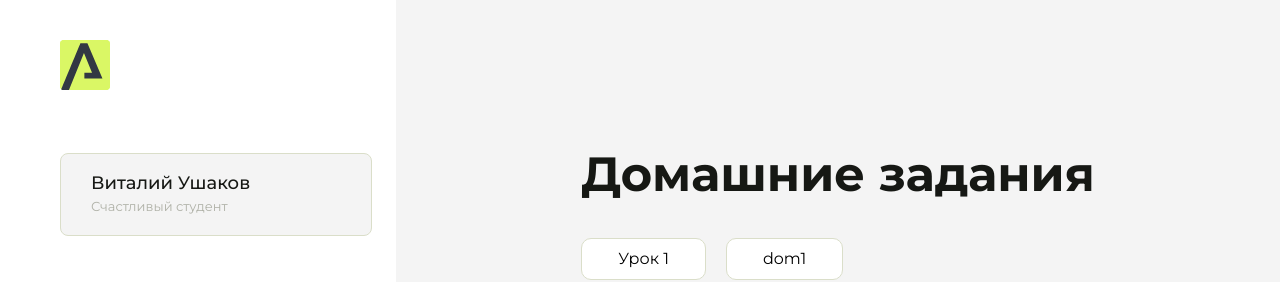
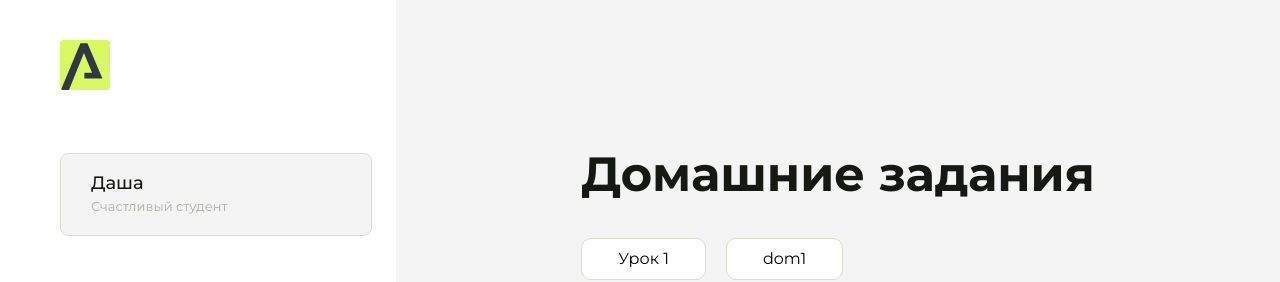
Before and after one commit to Orlikova-Daria/homework, a plain HTML site: page index.html in a window 1280 px wide. Shown: the top 282 px of the page. Drawn offline with Linux system fonts and the light colour scheme.

Commit message:
Update index.html

```diff
--- a/index.html
+++ b/index.html
@@ -43,7 +43,7 @@
                 </svg>
             </div>
             <div class="sidebar__user">
-                <div class="sidebar__name">Виталий Ушаков</div>
+                <div class="sidebar__name">Даша</div>
                 <div class="sidebar__text">Счастливый студент</div>
             </div>
             <div class="sidebar__tabs">
```
